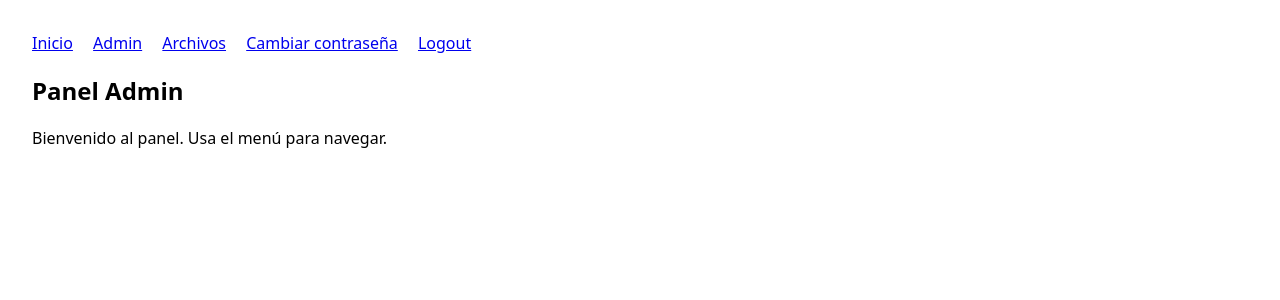
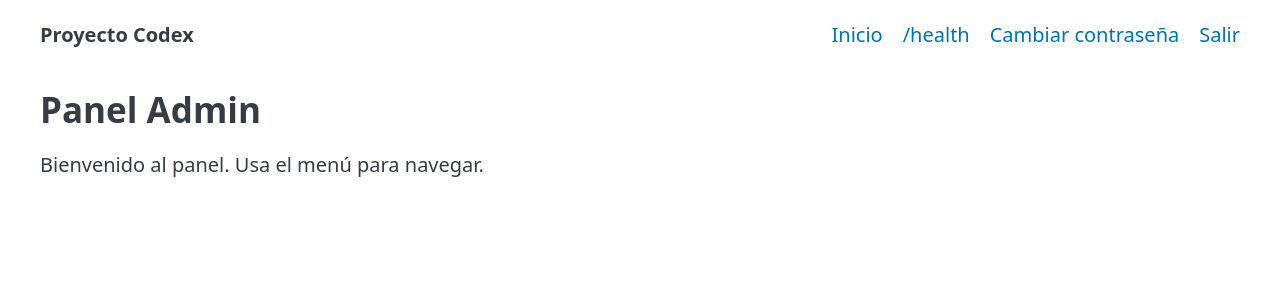
Before and after one commit to Mag0de0z2099/Proyecto-Codex, a Flask app: page /admin/ in a window 1280 px wide. Shown: the top 300 px of the page. Run offline with Flask 3, Linux system fonts and the light colour scheme; the visitor is signed in with stand-in values (Sample User, id 1); some libraries are stand-ins or nearby versions.

Commit message:
chore(ui): apply Pico.css via CDN and tidy base layout

```diff
--- a/app/templates/base.html
+++ b/app/templates/base.html
@@ -1,43 +1,46 @@
 <!doctype html>
 <html lang="es">
 <head>
-  <meta charset="utf-8">
+  <meta charset="utf-8" />
   <title>{% block title %}Codex{% endblock %}</title>
-  <style>
-    body { font-family: system-ui, sans-serif; margin: 2rem; }
-    nav a { margin-right: 1rem; }
-    .flash { padding: .5rem 1rem; border-radius: 6px; margin: .5rem 0; }
-    .flash.info { background: #e7f1ff; }
-    .flash.success { background: #e6ffed; }
-    .flash.danger { background: #ffecef; }
-  </style>
+  <meta name="viewport" content="width=device-width, initial-scale=1" />
+  <!-- Pico.css (CDN) -->
+  <link rel="stylesheet" href="https://unpkg.com/@picocss/pico@2.0.6/css/pico.min.css">
 </head>
 <body>
-<nav>
-  <a href="{{ url_for('web.index') }}">Inicio</a>
-  <a href="{{ url_for('admin.index') }}">Admin</a>
-  <a href="{{ url_for('admin.list_files') }}">Archivos</a>
+  <nav class="container">
+    <ul>
+      <li><strong>Proyecto Codex</strong></li>
+    </ul>
+    <ul>
+      <li><a href="/">Inicio</a></li>
+      {% if current_user.is_authenticated and current_user.is_admin %}
+        <li><a href="{{ url_for('admin.admin_users') }}">Usuarios</a></li>
+        <li><a href="{{ url_for('admin.index') }}">Panel</a></li>
+      {% endif %}
+      <li><a href="/api/v1/health" target="_blank">/health</a></li>
       {% if current_user.is_authenticated %}
-    <a href="{{ url_for('auth.change_password') }}">Cambiar contraseña</a>
-    <a href="{{ url_for('auth.logout') }}">Logout</a>
+        <li><a href="{{ url_for('auth.change_password') }}">Cambiar contraseña</a></li>
+        <li><a href="{{ url_for('auth.logout') }}">Salir</a></li>
       {% else %}
-    <a href="{{ url_for('auth.login') }}">Login</a>
-    <a href="{{ url_for('auth.forgot_password') }}">¿Olvidaste tu contraseña?</a>
+        <li><a href="{{ url_for('auth.login') }}">Entrar</a></li>
+        <li><a href="{{ url_for('auth.forgot_password') }}">¿Olvidaste?</a></li>
       {% endif %}
-  {% if current_user.is_authenticated and current_user.is_admin %}
-    <a href="{{ url_for('admin.admin_users') }}">Usuarios</a>
-    <a href="{{ url_for('admin.admin_new_user') }}">Crear usuario</a>
-  {% endif %}
+    </ul>
   </nav>
 
+  <main class="container">
     {% with messages = get_flashed_messages(with_categories=true) %}
       {% if messages %}
+        <div>
           {% for cat, msg in messages %}
-      <div class="flash {{ cat }}">{{ msg }}</div>
+            <article class="alert {{ cat }}">{{ msg }}</article>
           {% endfor %}
+        </div>
       {% endif %}
     {% endwith %}
 
     {% block content %}{% endblock %}
+  </main>
 </body>
 </html>
```
Lines whose indentation alone changed are shown as unchanged.
